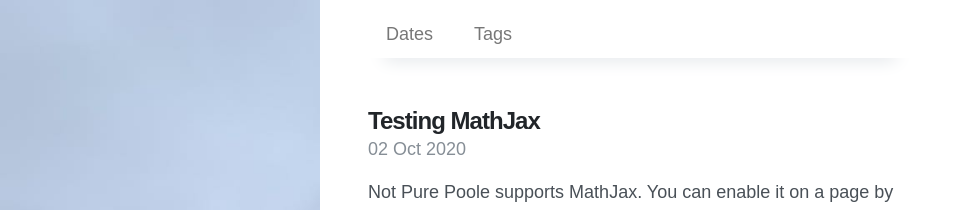
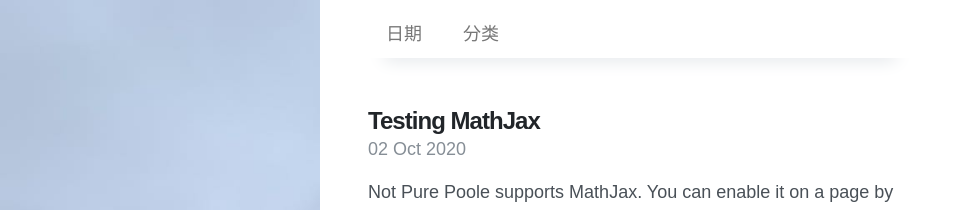
Before and after one commit to toplhy/toplhy.github.io, a Jekyll site: the page built from index.html, in a window 1280 px wide. Shown: the top 210 px of the page, without its empty margins (0-975 px from the left). Built offline with Jekyll 4.4.1, drawn with Linux system fonts in a browser that asks for light colours; nearby versions of some CDN libraries; the list of posts is cut into pages by our own code.

Commit message:
Update archive.yml

```diff
--- a/_data/archive.yml
+++ b/_data/archive.yml
@@ -1,9 +1,6 @@
 - type: dates
-  title: Dates
+  title: 日期
   url: /dates/
-#- type: categories
-#  title: Categories
-#  url: /categories/
 - type: tags
-  title: Tags
+  title: 分类
   url: /tags/
```
